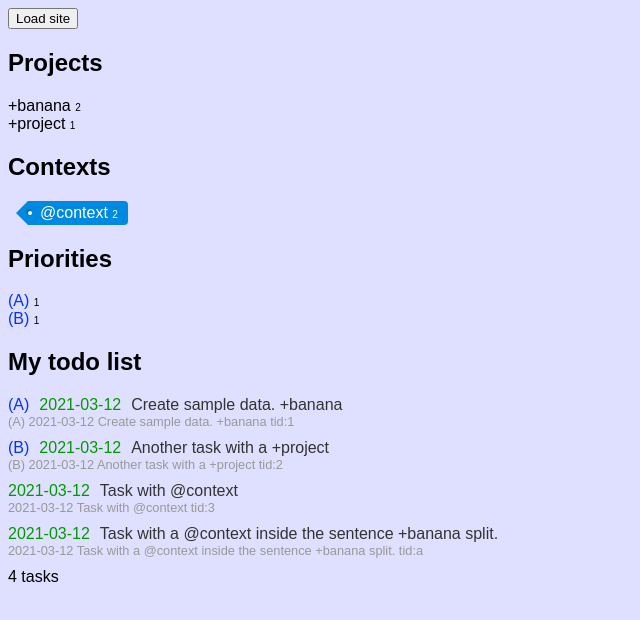
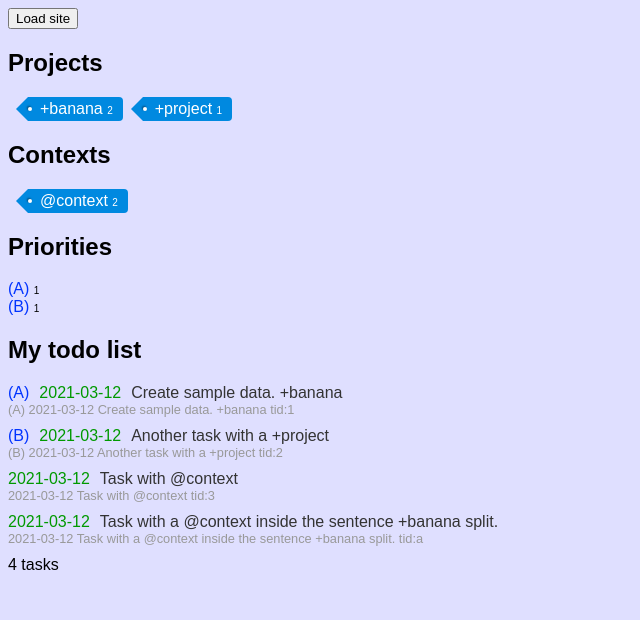
Before and after one commit to y0mbo/todo.txt, a React (Create React App) app: page / in a window 1280 px wide. Both pictures are taken after a click on the button "Load site". Shown: the top 620 px of the page, without its empty margins (0-640 px from the left). Built offline with nearby package versions, Linux system fonts and the light colour scheme.

Commit message:
Added tag styles to projects list

```diff
--- a/src/components/Projects.js
+++ b/src/components/Projects.js
@@ -1,17 +1,6 @@
 import React from "react";
 import css from "styled-components";
-import { TagCount } from "../css/style.js";
-
-const Tags = css.ul`
-  margin: 1em 0 0;
-	padding: 0;
-	list-style: none;
-`;
-
-const TagStyle = css.li`
-
-
-`;
+import { Tags, Tag, TagAnchor, TagCount } from "../css/style.js";
 
 class Projects extends React.Component {
   render() {
@@ -21,13 +10,16 @@ class Projects extends React.Component {
     }
 
     return (
-      <div>
+      <div class="projects">
         {header}
         <Tags>
           {Object.keys(this.props.projects).map((key) => (
-            <li key={key}>
-              {key} <TagCount>{this.props.projects[key]}</TagCount>
-            </li>
+          <Tag key={key}>
+          <TagAnchor>
+            {key} <TagCount>{this.props.projects[key]}</TagCount>
+          </TagAnchor>
+        </Tag>
+
           ))}
         </Tags>
       </div>
```
